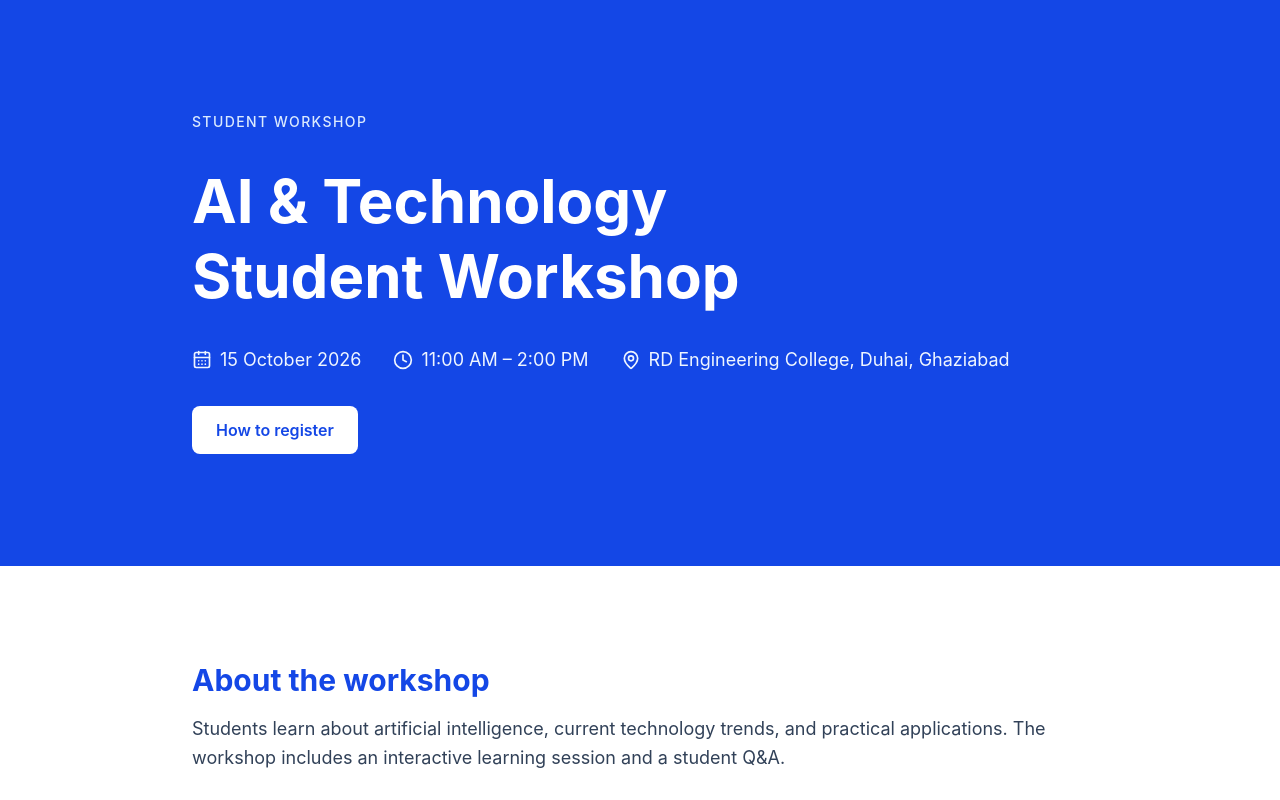
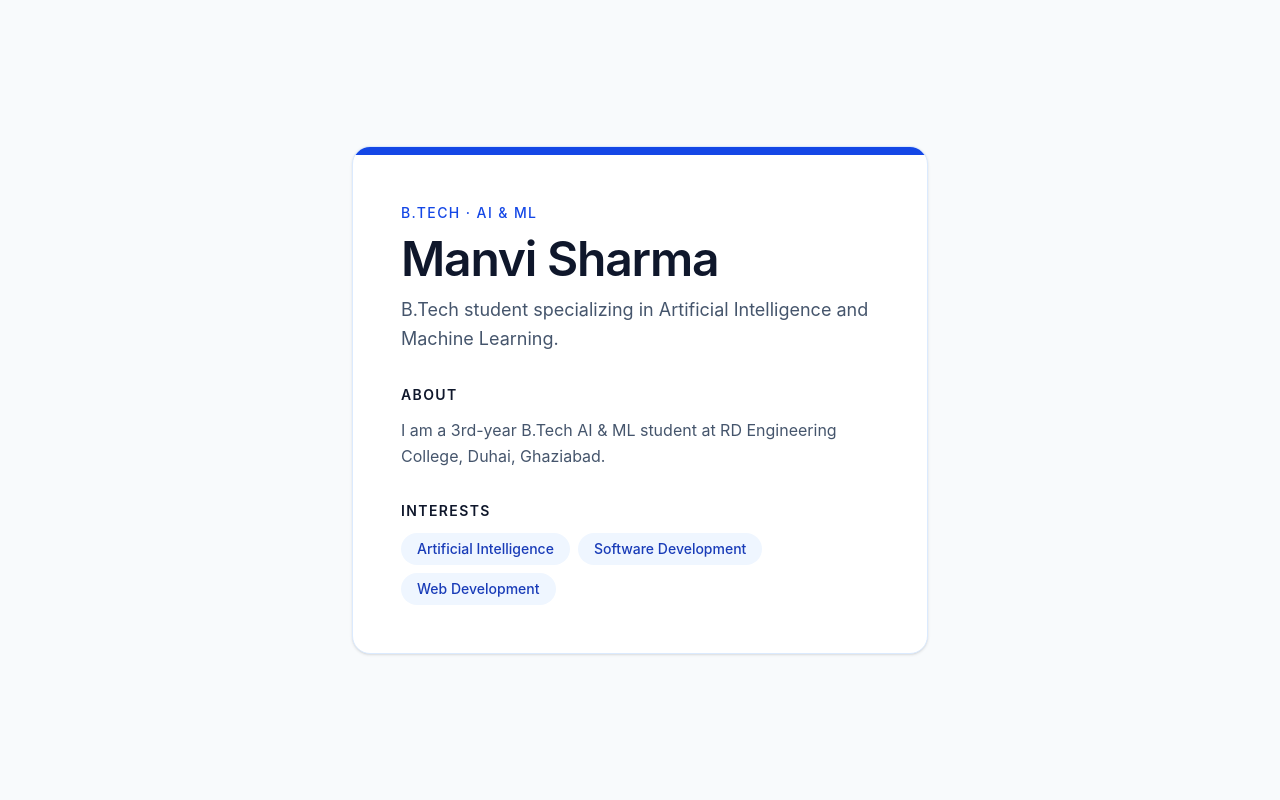
Before and after one commit to mahi1303sharma-pixel/manvi-sharma-personal-card, a Next.js app: page / in a window 1280 px wide. Shown: the top 800 px of the page. Built offline with nearby package versions, Linux system fonts and the light colour scheme.

Commit message:
feat: update metadata and replace event page with calling card for Manvi Sharma

```diff
--- a/app/layout.tsx
+++ b/app/layout.tsx
@@ -3,9 +3,9 @@ import type { Metadata, Viewport } from 'next'
 import './globals.css'
 
 export const metadata: Metadata = {
-  title: 'AI & Technology Student Workshop | 15 October 2026',
+  title: 'Manvi Sharma | B.Tech AI & ML Student',
   description:
-    'AI & Technology Student Workshop for B.Tech students. 15 October 2026, 11:00 AM–2:00 PM at RD Engineering College, Duhai, Ghaziabad.',
+    'Manvi Sharma is a 3rd-year B.Tech AI & ML student at RD Engineering College, Duhai, Ghaziabad, interested in artificial intelligence, software development, and web development.',
   generator: 'v0.app',
   icons: {
     icon: [
--- a/app/page.tsx
+++ b/app/page.tsx
@@ -1,16 +1,9 @@
-import { EventHero } from '@/components/event-hero'
-import { EventDetails } from '@/components/event-details'
-import { EventRegistration } from '@/components/event-registration'
+import { CallingCard } from '@/components/calling-card'
 
 export default function Page() {
   return (
-    <main className="min-h-screen bg-white text-slate-900">
-      <EventHero />
-      <EventDetails />
-      <EventRegistration />
-      <footer className="border-t border-slate-200 px-6 py-8 text-center text-sm text-slate-500">
-        AI &amp; Technology Student Workshop &middot; RD Engineering College, Duhai, Ghaziabad
-      </footer>
+    <main className="flex min-h-svh items-center justify-center bg-slate-50 px-4 py-12">
+      <CallingCard />
     </main>
   )
 }
--- /dev/null
+++ b/components/calling-card.tsx
@@ -0,0 +1,62 @@
+const interests = [
+  'Artificial Intelligence',
+  'Software Development',
+  'Web Development',
+]
+
+export function CallingCard() {
+  return (
+    <article className="w-full max-w-xl overflow-hidden rounded-2xl border border-blue-100 bg-white shadow-sm">
+      <div className="h-2 bg-blue-700" aria-hidden="true" />
+      <div className="flex flex-col gap-8 p-8 sm:p-12">
+        <header className="flex flex-col gap-3">
+          <p className="text-sm font-medium uppercase tracking-widest text-blue-700">
+            B.Tech &middot; AI &amp; ML
+          </p>
+          <h1 className="text-balance text-4xl font-semibold tracking-tight text-slate-900 sm:text-5xl">
+            Manvi Sharma
+          </h1>
+          <p className="text-pretty text-lg leading-relaxed text-slate-600">
+            B.Tech student specializing in Artificial Intelligence and Machine
+            Learning.
+          </p>
+        </header>
+
+        <section aria-labelledby="about-heading" className="flex flex-col gap-3">
+          <h2
+            id="about-heading"
+            className="text-sm font-semibold uppercase tracking-widest text-slate-900"
+          >
+            About
+          </h2>
+          <p className="text-pretty leading-relaxed text-slate-600">
+            I am a 3rd-year B.Tech AI &amp; ML student at RD Engineering
+            College, Duhai, Ghaziabad.
+          </p>
+        </section>
+
+        <section
+          aria-labelledby="interests-heading"
+          className="flex flex-col gap-3"
+        >
+          <h2
+            id="interests-heading"
+            className="text-sm font-semibold uppercase tracking-widest text-slate-900"
+          >
+            Interests
+          </h2>
+          <ul className="flex flex-wrap gap-2">
+            {interests.map((interest) => (
+              <li
+                key={interest}
+                className="rounded-full bg-blue-50 px-4 py-1.5 text-sm font-medium text-blue-800"
+              >
+                {interest}
+              </li>
+            ))}
+          </ul>
+        </section>
+      </div>
+    </article>
+  )
+}
```
